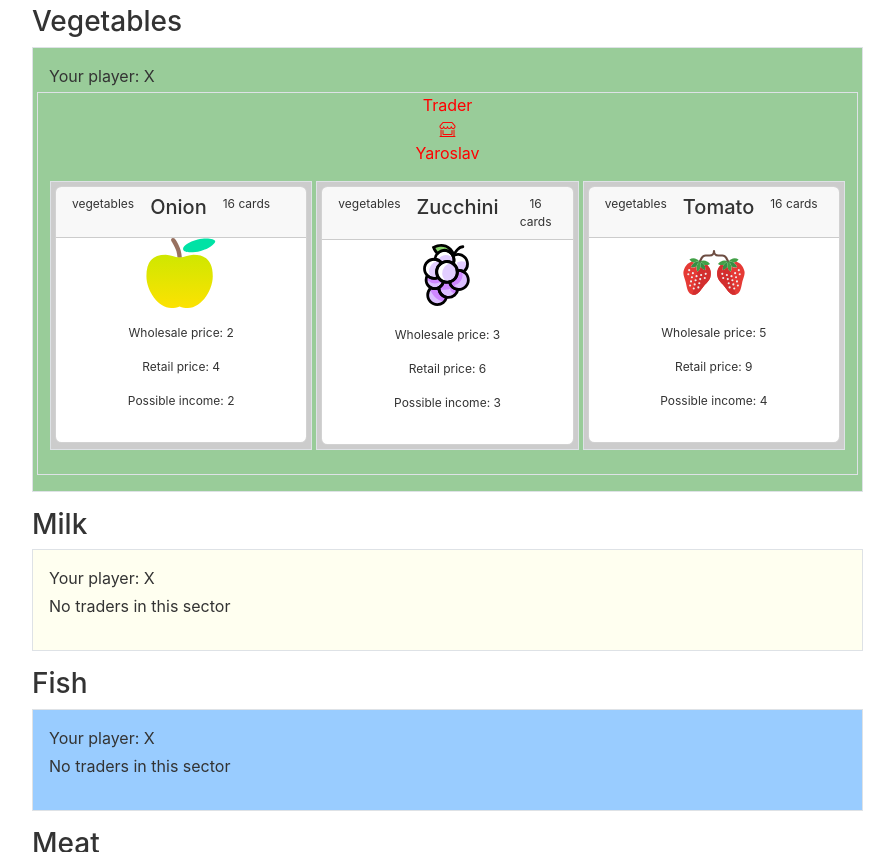
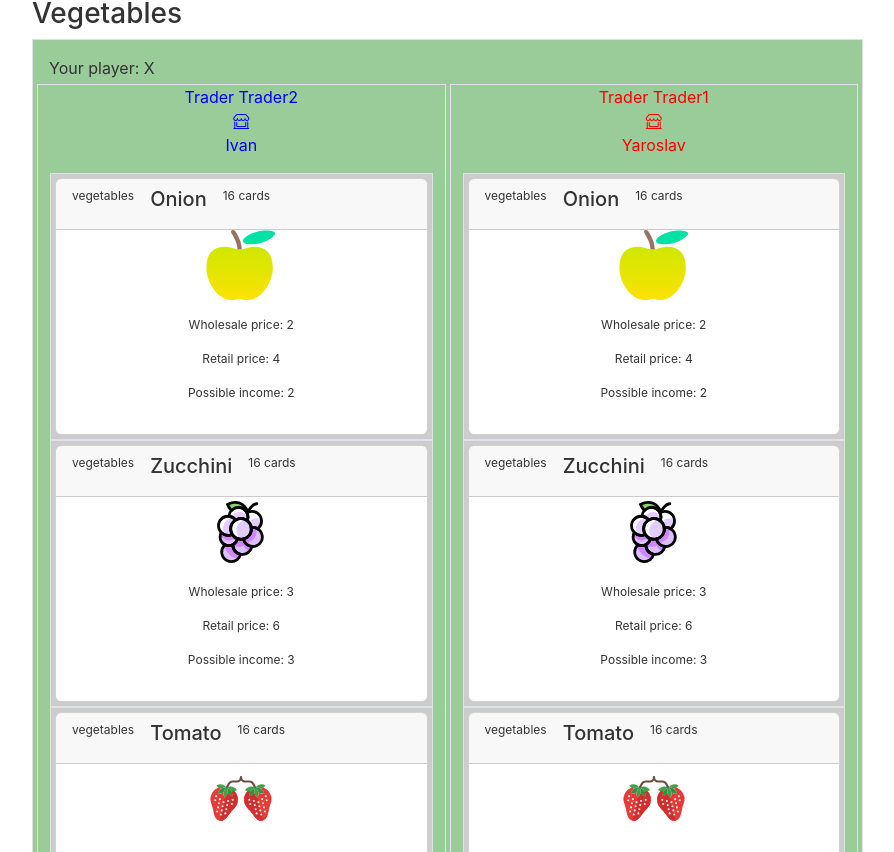
Before and after one commit to kseofont/privoz-react, a React (Create React App) app: page / in a window 1280 px wide. Shown: the part 1108-1960 px from the top of the page, without its empty margins (50-944 px from the left). Built offline with nearby package versions, Linux system fonts and the light colour scheme.

Commit message:
Add Trader to sector

```diff
--- a/src/components/PrivozSector.js
+++ b/src/components/PrivozSector.js
@@ -1,43 +1,69 @@
-import React, { useState, useEffect } from 'react';
+import React, { useState, useEffect, useRef } from 'react';
 import { Modal, Button } from 'react-bootstrap';
 import Trader from './Trader';
 
-const PrivozSector = (props) => {
-    const { category, users, traders, setTraders } = props;
-
+const PrivozSector = ({ category, maxTraders, traders, setTraders }) => {
     const [clickedSector, setClickedSector] = useState(null);
     const [showModal, setShowModal] = useState(false);
+    const [showMaxTradersModal, setShowMaxTradersModal] = useState(false);
     const [currentUser, setCurrentUser] = useState(null);
+    const status = 'Your player: X';
+    const traderContainerRef = useRef(null); // Create a ref for the container
 
-    useEffect(() => {
-        // Log the updated traders state after rendering
-        console.log('WOWWWW Updated traders state:', traders);
-    }, [traders]);
+    // Ensure users and users.traders are defined
+    const filteredUsers = traders
+        .filter(user => user.traders && user.traders.some(trader => trader.location === category))
+        .map(user => {
+            // Filter traders based on location and user ID
+            const filteredTraders = user.traders.filter(
+                trader => trader.location === category && user.user_id === trader.traderOwnerId
+            );
+            // Return a new object with the filtered traders
+            return {
+                ...user,
+                traders: filteredTraders,
+            };
+        })
+        .slice(0, maxTraders);
+
+    const tradersList = filteredUsers.map((user, index) =>
+        user.traders.map((trader, traderIndex) => (
+            <Trader key={`${index}-${traderIndex}`} user={user} trader={trader} />
+        ))
+    );
 
     const handleSectorClick = () => {
-        const currentUserData = users.find((user) => user.current_user === 'current');
+        // Update the clicked sector in state
         setClickedSector(category);
         setShowModal(true);
-        setCurrentUser(currentUserData);
+
+        // Set the current user
+        const user = traders.find(user => user.current_user === 'current');
+        setCurrentUser(user);
     };
 
     const handleAddTrader = () => {
-        const tradersInSelectedSector = users.filter(
-            (user) =>
-                user.traders &&
-                user.traders.some((trader) => trader.location === clickedSector) &&
-                user.current_user === 'current'
+        // Check if the number of traders in the selected sector is less than maxTraders
+        const tradersInSelectedSector = filteredUsers.filter(
+            user =>
+                user.traders && // Ensure traders array is defined
+                user.traders.some(trader => trader.location === clickedSector)
         );
 
-        if (tradersInSelectedSector.length === 0) {
+        if (tradersInSelectedSector.length < maxTraders) {
             // Perform actions to add trader
+            const newTraderKey = `trader-${clickedSector}-${(traders || []).length + 1}`;
+            let user = traders.find(user => user.current_user === 'current');
+            setCurrentUser(user);
             const newTraderData = {
-                name: 'Yaroslav',
-                color: 'red',
-                className: 'user3',
+                user_id: user.user_id,
+                name: user.name,
+                color: user.color,
+                className: user.className,
                 traders: [
                     {
-                        traderName: 'Trader2',
+                        traderOwnerId: user.user_id,
+                        traderName: `Trader${tradersInSelectedSector.length + 1}`,
                         location: clickedSector,
                         goods: [
                             {
@@ -49,37 +75,39 @@ const PrivozSector = (props) => {
                                 possibleIncome: '2',
                                 quantity_card: '16',
                             },
-                            // ... (other goods)
+                            // ... Additional goods data
                         ],
                     },
                 ],
             };
 
-            // Update the traderData array using the setTraders function passed from props
-            setTraders((prevTraders) => [...prevTraders, newTraderData]);
+            // Update the traderData array using the setTraderData function passed from props
+            setTraders(prevTraders => [...prevTraders, newTraderData]);
 
             // Close the modal
             setShowModal(false);
             setCurrentUser(null);
+            console.log(tradersInSelectedSector.length);
 
             // You can perform other actions here based on the clicked sector,
             // such as sending it to a server, updating a context, etc.
         } else {
-            // Notify the user that a trader already exists in the selected sector
-            alert('A trader already exists in this sector. You cannot add another trader.');
-            setShowModal(false);
-            setCurrentUser(null);
+            // Notify the user that the maximum number of traders is reached
+            setShowModal(false); // Close the current modal
+            setShowMaxTradersModal(true); // Show the max traders modal
         }
     };
 
-    const filteredUsers = users.filter((user) => user.traders && user.traders.some((trader) => trader.location === category));
-    const tradersList = filteredUsers.map((user, index) => <Trader key={index} user={user} />);
 
-    const status = 'Your player: X';
+    // useEffect to log the updated state after rendering
+    useEffect(() => {
+        console.log('Updated traders state:', traders);
+    }, []); // Dependency array ensures the effect runs only when 'traders' changes
+
     const sectorClassName = `sector border p-3 mb-3 ${category.toLowerCase()}`;
 
     return (
-        <div className="col">
+        <div className="col" ref={traderContainerRef}>
             <div className={sectorClassName} onClick={handleSectorClick}>
                 <div className="row gap-1">
                     <div className="status">{status}</div>
@@ -109,6 +137,21 @@ const PrivozSector = (props) => {
                     </Button>
                 </Modal.Footer>
             </Modal>
+
+            {/* Max Traders Modal */}
+            <Modal show={showMaxTradersModal} onHide={() => setShowMaxTradersModal(false)}>
+                <Modal.Header closeButton>
+                    <Modal.Title>Maximum Traders Reached</Modal.Title>
+                </Modal.Header>
+                <Modal.Body>
+                    Maximum number of traders ({maxTraders}) reached in this sector. You cannot add another trader.
+                </Modal.Body>
+                <Modal.Footer>
+                    <Button variant="primary" onClick={() => setShowMaxTradersModal(false)}>
+                        OK
+                    </Button>
+                </Modal.Footer>
+            </Modal>
         </div>
     );
 };
--- a/src/components/Trader.js
+++ b/src/components/Trader.js
@@ -3,28 +3,27 @@ import Product from './Product';
 
 class Trader extends Component {
     render() {
-        const { user } = this.props;
+        const { user, trader } = this.props;
 
-        if (!user || !user.name || !user.color || !user.traders) {
+        if (!user || !user.name || !user.color || !trader) {
             return (
                 <div className="col border text-center pb-4">
-                    <p>Error: Invalid user data</p>
+                    <p>Error: Invalid user or trader data</p>
                 </div>
             );
         }
 
-        const { name, color, traders } = user;
+        const { name, color } = user;
 
         return (
             <div className={`col border text-center pb-4 ${color}`}>
-                <div className='userdata'>Trader {user.traders.traderName}</div>
+                <div className='userdata'>Trader {trader.traderName}</div>
                 <i className={`bi bi-shop-window ${name.toLowerCase()}`}></i>
                 <p>{name}</p>
                 <div className="container-fluid">
                     <div className="">
-                        {traders.map((trader, traderIndex) => (
-                            <div key={traderIndex} className="row gap-1">
                         {trader.goods.map((good, goodIndex) => (
+                            <div key={goodIndex} className="row gap-1">
                                 <div key={goodIndex} className="col border p-0 text-center p-1 product">
                                     <Product
                                         sector={good.sector}
@@ -36,7 +35,6 @@ class Trader extends Component {
                                         quantity_card={good.quantity_card}
                                     />
                                 </div>
-                                ))}
                             </div>
                         ))}
                     </div>
--- a/src/pages/PrivozPage.js
+++ b/src/pages/PrivozPage.js
@@ -4,8 +4,21 @@ import Menu from '../components/Menu';
 import usersData from '../users.json';
 
 const PrivozPage = () => {
-    // Extract unique locations from users' data
-    const locations = [...new Set(usersData.flatMap(user => user.traders.map(trader => trader.location)))];
+    // Process usersData to create defaultTradersData
+    const defaultTradersData = usersData.map(user => ({
+        ...user,
+        traders: user.traders.map(trader => ({
+            ...trader,
+            goods: trader.goods.map(good => ({
+                ...good,
+                imageSrc: `../img/${good.imageSrc}`
+            }))
+        }))
+    }));
+    const maxTraders = usersData.length;
+
+    // Extract unique locations from defaultTradersData
+    const locations = [...new Set(defaultTradersData.flatMap(user => user.traders.map(trader => trader.location)))];
 
     // Use provided sectors list
     const sectors = ['Fruits', 'Vegetables', 'Milk', 'Fish', 'Meat', 'Stuff'];
@@ -13,22 +26,16 @@ const PrivozPage = () => {
     // Ensure that all sectors are included, even if they don't have traders
     const allLocations = [...new Set([...locations, ...sectors])];
 
-    const users = usersData.map(user => ({
-        ...user,
-        traders: user.traders.map(trader => ({
-            ...trader,
-            goods: trader.goods.map(good => ({
-                ...good,
-                imageSrc: `../img/${good.imageSrc}` // Assuming images are in the "img" folder
-            }))
-        }))
-    }));
-    //  const [traders, setTraders] = useState([]);
+    // Initialize traders state with defaultTradersData
+    const [traders, setTraders] = useState([]);
 
-    const [traders, setTraders] = useState([]);
     useEffect(() => {
-        console.log('Updated traders state:', traders);
-    }, [traders]);
+        // Set the traders state based on processed defaultTradersData
+        setTraders(prevTraders => {
+            // Ensure that the update is only performed if the state is empty
+            return prevTraders.length === 0 ? defaultTradersData : prevTraders;
+        });
+    }, [defaultTradersData]);
 
     return (
         <div className="container">
@@ -41,7 +48,7 @@ const PrivozPage = () => {
                             <PrivozSector
                                 key={index}
                                 category={location}
-                                users={users}
+                                maxTraders={maxTraders}
                                 traders={traders}  // Pass traders and setTraders props
                                 setTraders={setTraders}
                             />
@@ -49,7 +56,7 @@ const PrivozPage = () => {
                     ))}
                 </div>
                 <div className="col-3">
-                    <Menu users={users} locations={locations} />
+                    <Menu traders={traders} locations={locations} />
                 </div>
             </div>
         </div>
--- a/src/users.json
+++ b/src/users.json
@@ -7,6 +7,7 @@
     "traders": [
       {
         "traderName": "Trader1",
+        "traderOwnerId": "001",
         "location": "Fruits",
         "goods": [
           {
@@ -50,6 +51,7 @@
        "traders": [
       {
         "traderName": "Trader1",
+        "traderOwnerId": "002",
         "location": "Fruits",
         "goods": [
           {
@@ -81,6 +83,41 @@
           }
 
         ]
+      },
+       {
+        "traderName": "Trader2",
+        "traderOwnerId": "002",
+        "location": "Vegetables",
+          "goods": [
+          {
+            "sector": "vegetables",
+            "productName": "Onion",
+            "imageSrc": "../img/apple.svg",
+            "wholesalePrice": "2",
+            "retailPrice": "4",
+            "possibleIncome": "2",
+            "quantity_card": "16"
+          },
+          {
+            "sector": "vegetables",
+            "productName": "Zucchini",
+            "imageSrc": "../img/grape.svg",
+            "wholesalePrice": "3",
+            "retailPrice": "6",
+            "possibleIncome": "3",
+            "quantity_card": "12"
+          },
+          {
+            "sector": "vegetables",
+            "productName": "Tomato",
+            "imageSrc": "../img/berry.svg",
+            "wholesalePrice": "5",
+            "retailPrice": "9",
+            "possibleIncome": "4",
+            "quantity_card": "10"
+          }
+
+        ]
       }
 
     ]
@@ -93,6 +130,7 @@
        "traders": [
       {
         "traderName": "Trader1",
+        "traderOwnerId": "003",
         "location": "Fruits",
         "goods": [
           {
@@ -137,6 +175,7 @@
        "traders": [
       {
         "traderName": "Trader1",
+        "traderOwnerId": "004",
         "location": "Vegetables",
         "goods": [
           {
```
Lines whose indentation alone changed are shown as unchanged.
